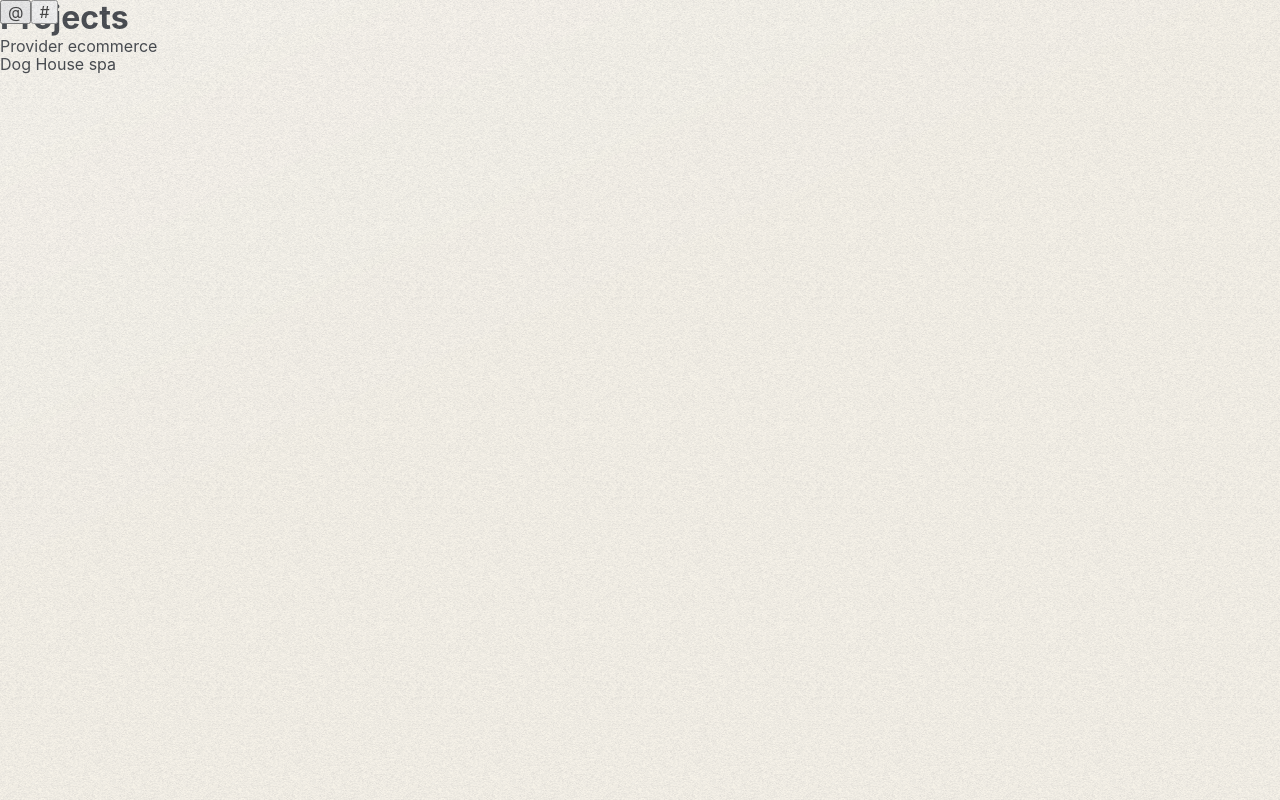
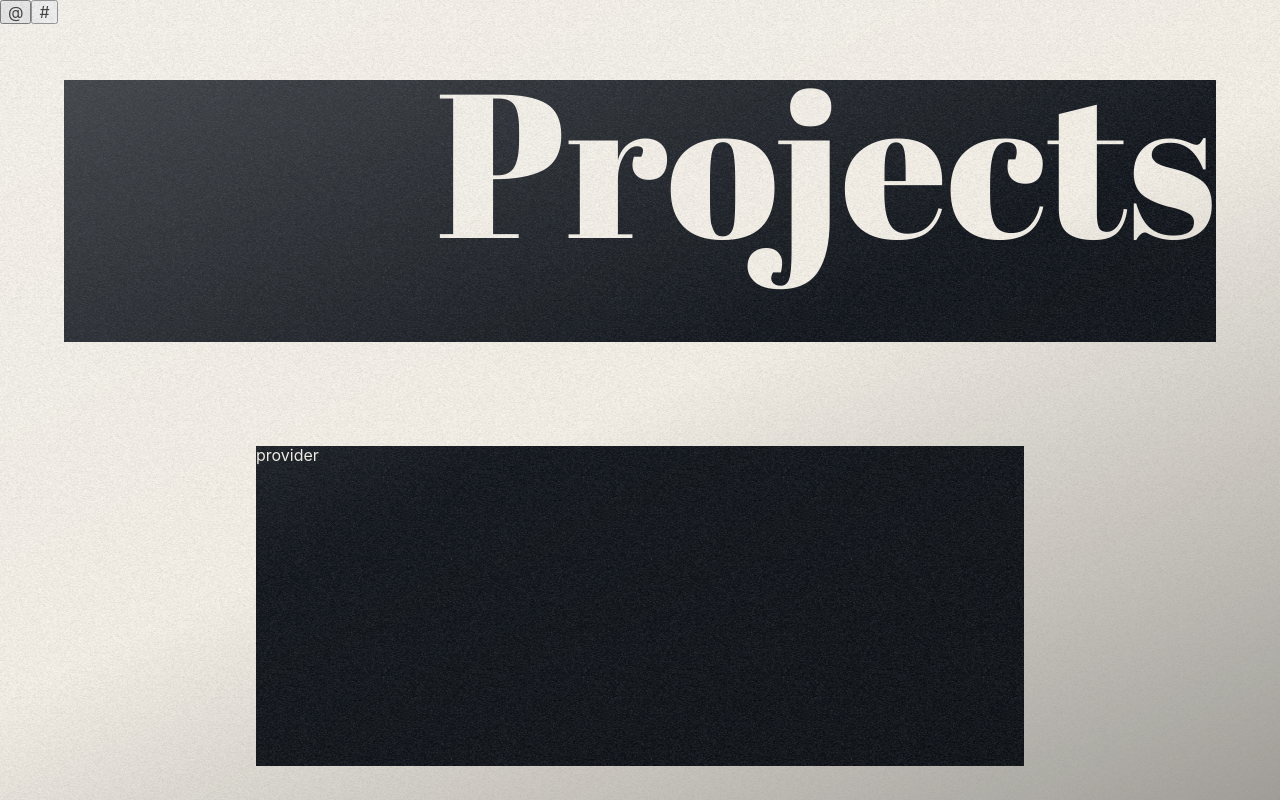
Before and after one commit to FabricioJRepetto/Portfolio, a React (Create React App) app: page / in a window 1280 px wide. Both pictures are taken after a click on the element "Projects". Shown: the top 800 px of the page. Built offline with nearby package versions, Linux system fonts and the light colour scheme.

Commit message:
new animations

```diff
--- a/src/App.css
+++ b/src/App.css
@@ -1,6 +1,6 @@
 .App {
     position: relative;
-    overflow: hidden;
+    /* overflow: hidden; */
 }
 
 .fixed-bar {
@@ -9,13 +9,13 @@
     z-index: 20;
 }
 
-.spontlight {
+.spotlight {
     position: fixed;
     z-index: 70;
     width: 100vw;
     height: 100vh;
     pointer-events: none;
-    background: linear-gradient(155deg, rgba(255,255,255,.25) 0%, rgba(0,0,0,0) 50%);
+    background: linear-gradient(155deg, rgba(255,255,255,.25) 0%, rgba(0,0,0,0) 50%, rgba(0,0,0,.35) 100%);
     background-blend-mode: screen;
 }
 
@@ -54,27 +54,14 @@
 
 @keyframes slide-in {
     0% {
-        transform: translate(100%, -50%) scale(95%) rotate(20deg)
+        transform: translate(100%) scale(95%)
     }
     30% {
         opacity: .5;
         filter:blur(20px);
-        transform: translate(0%, 0%) scale(95%) rotate(0deg)
+        transform: translate(0%) scale(95%)
     }
     100% {
         transform: scale(100%)
     }
 }
-
-.slide-out {
-    animation: slide-out 1s ease;
-}
-
-@keyframes slide-out {
-    0% {}
-    100% {
-        opacity: .5;
-        filter:blur(20px);
-        transform: translate(-150%, -50%) rotate(-40deg) scale(90%)
-    }
-}
--- a/src/App.js
+++ b/src/App.js
@@ -1,68 +1,24 @@
 import { useState, useEffect } from 'react';
 import Home from './components/Home/Home';
-import Projects from './components/Projects/Projects';
-import About from './components/About/About';
-import Contact from './components/Contact/Contact';
 import Cover from './components/Cover/Cover';
 
 import './App.css';
 
 function App() {
-    const [theme, setTheme] = useState('dark');
-    const [section, setSection] = useState(false);
-    const [unmount, setUnmount] = useState(false);
+    const [landing, setLanding] = useState(true);
 
     useEffect(() => {
         setTimeout(() => {
-            setSection('home')
+            setLanding(false)
         }, 2000);
     }, [])
 
-    const transitioner = (section) => {
-        setUnmount(true)
-        setTimeout(() => {
-            setSection(section)
-            setUnmount(false)
-        }, 1000);
-    }
-
-    const changeTheme = () => {
-        let root = document.querySelector(':root');
-
-        // los nombres corresponden a los colores opuestos
-        const themes = {
-            light: {
-                p: '#F9F5EB',
-                s: '#0d1218',
-                o: .3
-            },
-            dark: {
-                p: '#0d1218',
-                s: '#F9F5EB',
-                o: .15,
-            }
-        }
-
-        root.style.setProperty('--primary', themes[theme].p);
-        root.style.setProperty('--secondary', themes[theme].s);
-        root.style.setProperty('--o', themes[theme].o);
-
-        theme === 'light' ? setTheme('dark') : setTheme('light');
-    }
-
     return (
         <div className="App">
-            <div className='fixed-bar'>
-                <button onClick={changeTheme}>@</button>
-                <button onClick={() => setSection('home')}>#</button>
-            </div>
-            <div className='spontlight'></div>
+            <div className='spotlight'></div>
             <div className='grain'></div>
-            {!section && <Cover />}
-            {section === 'home' && <Home setSection={transitioner} unmount={unmount} />}
-            {section === 'projects' && <Projects />}
-            {section === 'about' && <About />}
-            {section === 'contact' && <Contact />}
+            {landing && <Cover />}
+            {!landing && <Home />}
         </div>
     );
 }
--- /dev/null
+++ b/src/components/About/About.css
@@ -0,0 +1,27 @@
+.box-about {
+    display: flex;
+    justify-content: flex-end;
+    height: 80vh;
+    width: 90vw;
+    margin: 5vw;
+    color: var(--primary);
+    overflow: hidden;
+    z-index: 10;
+    transition: width 1s cubic-bezier(0.25, 1, 0.5, 1);
+}
+.box-about-open {
+    width: 90vw;
+}
+.about-text {
+    padding: 5vh;
+    width: 60%;
+    opacity: 0;
+    font-size: 1.5rem;
+    font-family: 'Montserrat', sans-serif;
+    font-weight: 200;
+    transition: opacity .35s ease;
+}
+
+.about-text-visible {
+    opacity: 1;
+}
--- a/src/components/About/About.jsx
+++ b/src/components/About/About.jsx
@@ -1,10 +1,30 @@
-import React from 'react'
+import React, { useEffect, useState } from 'react';
 
-const About = () => {
+import './About.css'
+
+const About = ({box}) => {
+    const [mounted, setMounted] = useState(false);
+    const [open, setOpen] = useState(false)
+
+    useEffect(() => {
+        setTimeout(() => {
+            setOpen(true)
+        }, 10);
+        setTimeout(() => {
+            setMounted(true)
+        }, 1000);
+    }, [])
+
+    useEffect(() => {
+        setMounted(false)
+        setOpen(false)
+    }, [box])
+
   return (
-    <div>
-        <h1>About</h1>
-        <p>Lorem ipsum dolor, sit amet consectetur adipisicing elit. Odit a fugit velit consectetur hic, necessitatibus non error dolores repellat ex harum voluptatum natus eum ducimus vero impedit beatae commodi? Cumque!</p>
+    <div className={`projects-container`}>
+        <div className={`box-about`}>
+            {<p className={`about-text ${(box === 'a' && mounted) && 'about-text-visible'}`}>Lorem ipsum dolor sit amet consectetur adipisicing elit. Iste amet sunt expedita ipsa aliquam sequi, maiores facilis vero quasi possimus ut culpa nesciunt repellat itaque dicta ipsam voluptates corporis natus. Lorem ipsum dolor sit amet consectetur adipisicing elit. Iste amet sunt expedita ipsa aliquam sequi, maiores facilis vero quasi possimus ut culpa nesciunt repellat itaque dicta ipsam voluptates corporis natus. Lorem ipsum dolor sit amet consectetur adipisicing elit. Iste amet sunt expedita ipsa aliquam sequi, maiores facilis vero quasi possimus ut culpa nesciunt repellat itaque dicta ipsam voluptates corporis natus. Lorem ipsum dolor sit amet consectetur adipisicing elit. Iste amet sunt expedita ipsa aliquam sequi, maiores facilis vero quasi possimus ut culpa nesciunt repellat itaque dicta ipsam voluptates corporis natus. Lorem ipsum dolor sit amet consectetur adipisicing elit. Iste amet sunt expedita ipsa aliquam sequi, maiores facilis vero quasi possimus ut culpa nesciunt repellat itaque dicta ipsam voluptates corporis natus.</p>}
+        </div>
     </div>
   )
 }
--- a/src/components/Home/Home.css
+++ b/src/components/Home/Home.css
@@ -1,36 +1,24 @@
 .home-container {
-    /* position: absolute; */
     display: flex;
     align-items: center;
     height: 100vh;
-    /* transform: translate(0%); */
-}
-.home-side-box {
-    display: flex;
-    flex-direction: column;
-    justify-content: flex-end;
-    align-items: center;
-    height: 80vh;
-    width: 25vw;
-    background-color: var(--secondary);
-    color: var(--primary);
-    margin: 0 5vw;
-    padding-bottom: 4rem;
-    font-family: 'Montserrat', sans-serif;
-}
-.home-side-box h1 {
-    font-weight: 300;
-    text-transform: uppercase;
 }
 
 .home-menu {
+    position: absolute;
+    right: 5vw;
     height: 80vh;
+    margin: 10vh 0;
     font-family: 'Abril Fatface', cursive;
 }
 .home-menu div {
     cursor: pointer;
-    height: 33.3%;
+    height: 33.33%;
     text-align: justify;
+    opacity: 1;
+    filter: none;
+    pointer-events: all;
+    transition: opacity .7s ease, filter .7s ease;
 }
 .home-menu div p {
     font-size: 16vw;
@@ -41,3 +29,50 @@
 .home-menu div:hover {
     color: var(--s);
 }
+
+.menu-gone-style {
+    filter: blur(20px) !important;
+    opacity: 0 !important;
+    pointer-events: none !important;
+}
+
+/*:::: BOX ::::*/
+.home-side-box {
+    display: flex;
+    flex-direction: column;
+    justify-content: flex-end;
+    align-items: center;
+    align-self: flex-start;
+    background-color: var(--secondary);
+    color: var(--primary);
+    margin: 10vh 5vw;
+    font-family: 'Montserrat', sans-serif;
+    z-index: 10;
+    transition: height 1s cubic-bezier(0.25, 1, 0.5, 1), width 1s cubic-bezier(0.25, 1, 0.5, 1);
+}
+.home-side-box-text-container {
+    padding-bottom: 4rem;
+    max-width: 25vw;
+}
+.home-side-box h1 {
+    font-weight: 300;
+    text-transform: uppercase;
+}
+
+.box-h-position {
+    height: 80vh;
+    width: 25vw;
+}
+.box-p-position {
+    height: calc(80vh * 0.41);
+    width: 25vw;
+}
+.box-a-position {
+    height: 80vh;
+    width: 90vw;
+}
+.box-c-position {
+    align-self: flex-end;
+    height: calc(80vh * 0.41);
+    width: 25vw;
+}
--- a/src/components/Home/Home.jsx
+++ b/src/components/Home/Home.jsx
@@ -1,34 +1,86 @@
-import React, { useState, useEffect } from 'react'
+import React, { useState, useEffect, createContext } from 'react'
+import Projects from '../Projects/Projects'
+import About from '../About/About'
+import Contact from '../Contact/Contact'
+
+import '../../index.css'
 import './Home.css'
-import '../../index.css'
 
-const Home = ({unmount, setSection }) => {
-    // const [mount, setMount] = useState(true);
+const Home = () => {
+    const [theme, setTheme] = useState('dark');
+    const [section, setSection] = useState('h');
+    const [box, setBox] = useState('h');
+    const [menu, setMenu] = useState(true);
 
-    // useEffect(() => {
-    //   setTimeout(() => {
-    //     setMount(true)
-    //   }, 500);
-    // }, [])
+    const changeTheme = () => {
+        let root = document.querySelector(':root');
+        // los nombres corresponden a los colores opuestos
+        const themes = {
+            light: {
+                p: '#F9F5EB',
+                s: '#0d1218',
+                o: .3
+            },
+            dark: {
+                p: '#0d1218',
+                s: '#F9F5EB',
+                o: .15,
+            }
+        }
+
+        root.style.setProperty('--primary', themes[theme].p);
+        root.style.setProperty('--secondary', themes[theme].s);
+        root.style.setProperty('--o', themes[theme].o);
+
+        theme === 'light' ? setTheme('dark') : setTheme('light');
+    }
+
+    const transition = (param) => {
+        setMenu(false)
+        setBox(param)
+        setTimeout(() => {
+            setSection(param)
+        }, 1000);
+     }
+
+     const backToHome = () => {
+        setBox('h')
+        setTimeout(() => {
+            setMenu(true)
+            setSection('h')
+        }, 1000);
+      }
 
   return (
-    <div className={`home-container ${unmount ? 'slide-out' : 'slide-in'}`}>
-        <div className='home-side-box'>
-            <h1>Fabricio Repetto</h1>
-            <p>Full stack developer</p>
+    <div className={`home-container slide-in`}>
+        <div className='fixed-bar'>
+            <button onClick={changeTheme}>@</button>
+            <button onClick={backToHome}>#</button>
+        </div>
+        <div className={`home-side-box box-${box}-position`}>
+            {(box === 'h' || box === 'a') &&
+            <div className='home-side-box-text-container'>
+                <h1>Fabricio Repetto</h1>
+                <p>Full stack developer</p>
+            </div>}
         </div>
 
         <div className='home-menu'>
-            <div onClick={()=>setSection('projects')}>
+            <div onClick={()=>transition('p')} className={`${!menu && 'menu-gone-style'}`}>
                 <p>Projects</p>
             </div>
-            <div onClick={()=>setSection('about')}>
+            <div onClick={()=>transition('a')} className={`${!menu && 'menu-gone-style'}`}>
                 <p>About</p>
             </div>
-            <div onClick={()=>setSection('contact')}>
+            <div onClick={()=>transition('c')} className={`${!menu && 'menu-gone-style'}`}>
                 <p>Contact</p>
             </div>
         </div>
+
+        {(section === 'p' || box === 'p') && <Projects box={box}/>}
+        {(section === 'a' || box === 'a') && <About box={box}/>}
+        {(section === 'c' || box === 'c') && <Contact box={box}/>}
+
     </div>
   )
 }
--- /dev/null
+++ b/src/components/Projects/Projects.css
@@ -0,0 +1,57 @@
+.projects-container {
+    position: absolute;
+    top: 0;
+    left: 0;
+    display: flex;
+    flex-direction: column;
+    /* align-items: center; */
+    min-height: 100vh;
+    width: 100vw;
+}
+
+.p-cards-container {
+    width: 100%;
+    height: fit-content;
+    display: flex;
+    flex-direction: column;
+    align-items: center;
+    opacity: 0;
+    transform: translateY(5%);
+    filter: blur(20px);
+    transition: transform 1s ease, opacity .5s ease, filter .7s ease;
+}
+.mounted {
+    filter: none;
+    transform: translate(0%);
+    opacity: 1;
+}
+
+.p-card {
+    height: 40vh;
+    width: 60vw;
+    margin: 3vh 0;
+    background-color: var(--secondary);
+    color: var(--primary);
+}
+
+.box-projects {
+    height: calc(80vh * 0.41);
+    width: 25vw;
+    margin: 10vh 5vw;
+    background-color: var(--secondary);
+    color: var(--primary);
+    transition: width 1s cubic-bezier(0.25, 1, 0.5, 1);
+}
+.box-projects-open {
+    width: 90vw
+}
+.box-projects > p {
+    position: absolute;
+    right: 5vw;
+    top: 5vw;
+    font-family: 'Abril Fatface', cursive;
+    font-size: 16vw;
+    line-height: 24vh;
+    text-align: right;
+    pointer-events: none;
+}
--- a/src/components/Projects/Projects.jsx
+++ b/src/components/Projects/Projects.jsx
@@ -1,11 +1,35 @@
-import React from 'react'
+import React, { useEffect, useState} from 'react'
 
-const Projects = () => {
+import './Projects.css'
+
+const Projects = ({box}) => {
+    const [mounted, setMounted] = useState(false);
+    const [open, setOpen] = useState(false)
+
+    useEffect(() => {
+      setTimeout(() => {
+        setOpen(true)
+      }, 10);
+      setTimeout(() => {
+        setMounted(true)
+      }, 700);
+    }, [])
+
+    useEffect(() => {
+        setOpen(false)
+        setMounted(false)
+    }, [box])
+
   return (
-    <div>
-        <h1>Projects</h1>
-        <p>Provider ecommerce</p>
-        <p>Dog House spa</p>
+    <div className={`projects-container`}>
+        <div className={`box-projects ${box === 'p' && open && 'box-projects-open'}`}>
+            <p>Projects</p>
+        </div>
+
+        <div className={`p-cards-container ${box === 'p' && mounted && 'mounted'}`}>
+            <div className="p-card">provider</div>
+            <div className="p-card">dog house</div>
+        </div>
     </div>
   )
 }
--- a/src/index.js
+++ b/src/index.js
@@ -1,11 +1,15 @@
-import React from 'react';
+import React, { createContext } from 'react';
 import ReactDOM from 'react-dom/client';
 import './index.css';
 import App from './App';
 
+const Unmount = createContext(false);
+
 const root = ReactDOM.createRoot(document.getElementById('root'));
 root.render(
     <React.StrictMode>
-        <App />
+        <Unmount.Provider value={false}>
+            <App />
+        </Unmount.Provider>
     </React.StrictMode>
 );
```
